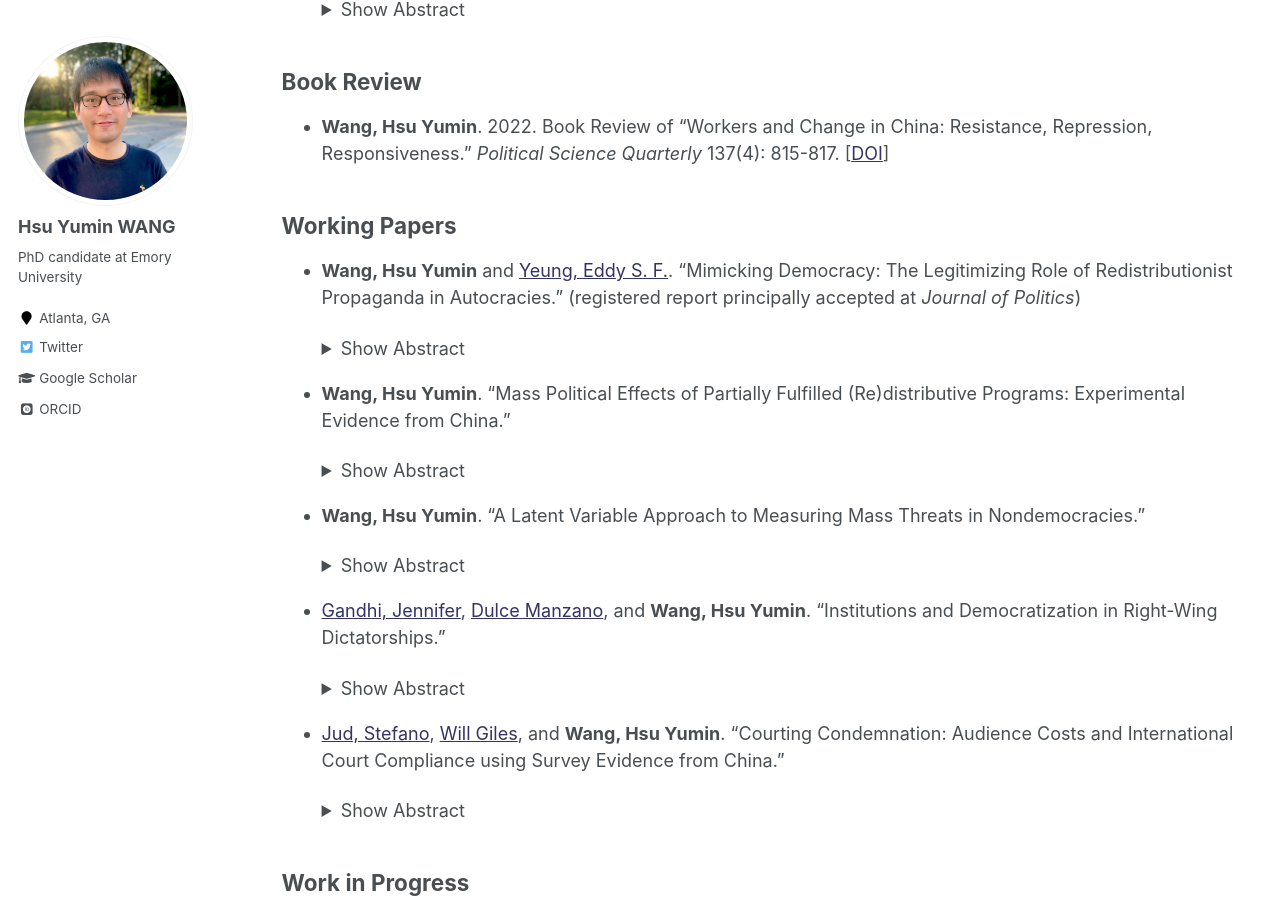
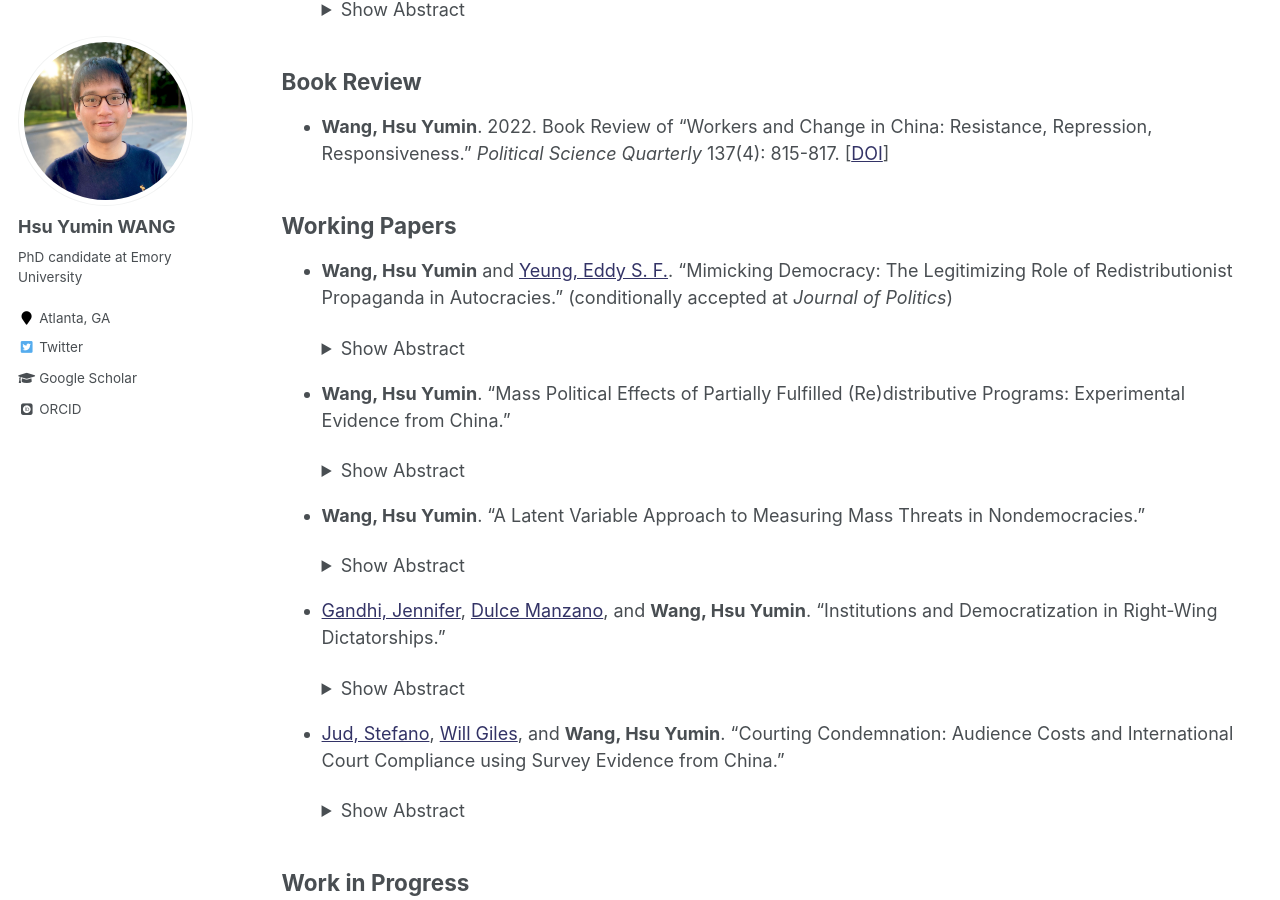
Before and after one commit to hsuyumin/hsuyumin.github.io, a Jekyll site: the page built from _pages/publications.md, in a window 1280 px wide and 900 px high, scrolled down 562 px. Built offline with Jekyll 4.4.1, drawn with Linux system fonts in a browser that asks for light colours; some web fonts are replaced.

Commit message:
Update publications.md

```diff
--- a/_pages/publications.md
+++ b/_pages/publications.md
@@ -45,7 +45,7 @@ redirect_from:
 
 ## Working Papers
 
-* **Wang, Hsu Yumin** and [Yeung, Eddy S. F.](https://eddy-yeung.github.io/). "Mimicking Democracy: The Legitimizing Role of Redistributionist Propaganda in Autocracies." (registered report principally accepted at _Journal of Politics_)
+* **Wang, Hsu Yumin** and [Yeung, Eddy S. F.](https://eddy-yeung.github.io/). "Mimicking Democracy: The Legitimizing Role of Redistributionist Propaganda in Autocracies." (conditionally accepted at _Journal of Politics_)
 
     <details>
       <summary>Show Abstract</summary>
```
